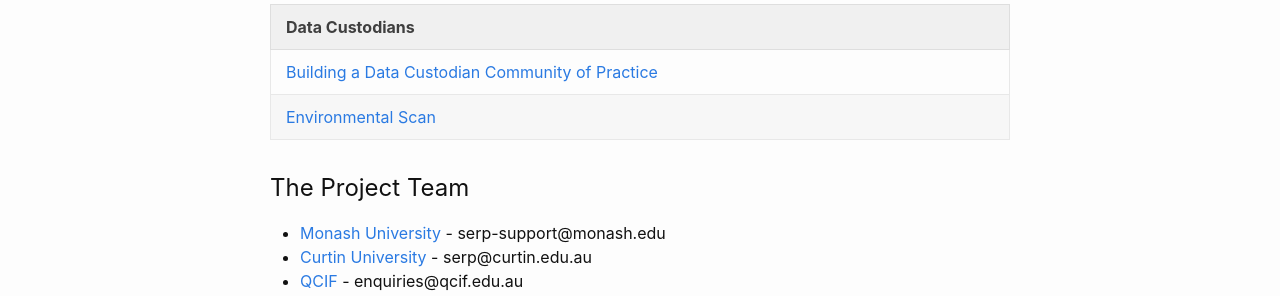
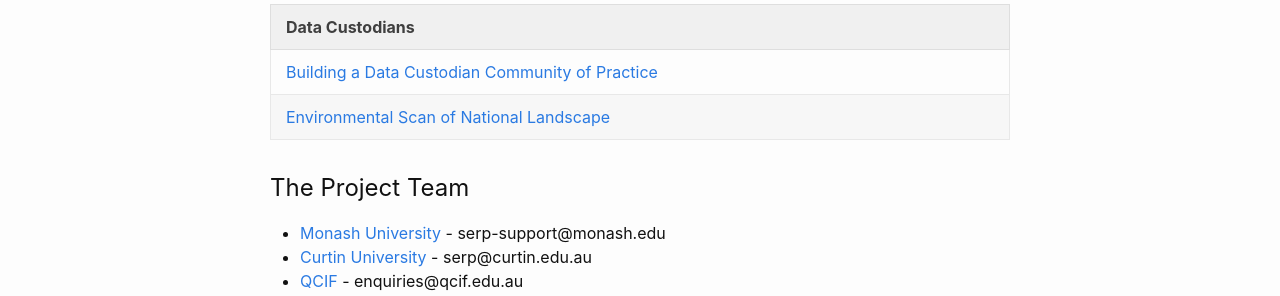
Before and after one commit to ARDC-Secure-Platforms/ardc-serp-docs, a Jekyll site: the page built from index.md, in a window 1280 px wide. Shown: the part 687-983 px from the top of the page. Built offline with Jekyll 4.4.1, drawn with Linux system fonts in a browser that asks for light colours.

Commit message:
Update index.md

```diff
--- a/index.md
+++ b/index.md
@@ -22,7 +22,7 @@ The Research Infrastructure Community of Practice (CoP) aims to bring together r
 | Data Custodians |
 | --- |
 | [Building a Data Custodian Community of Practice]({{ site.baseurl }}/pdfs/Data Custodian CoP Building a CoP.pdf) |
-| [Environmental Scan]({{ site.baseurl }}/pdfs/Data Custodian CoP Environmental Scan.pdf) |
+| [Environmental Scan of National Landscape]({{ site.baseurl }}/pdfs/Data Custodian CoP Environmental Scan.pdf) |
 
 
 ## The Project Team
```
